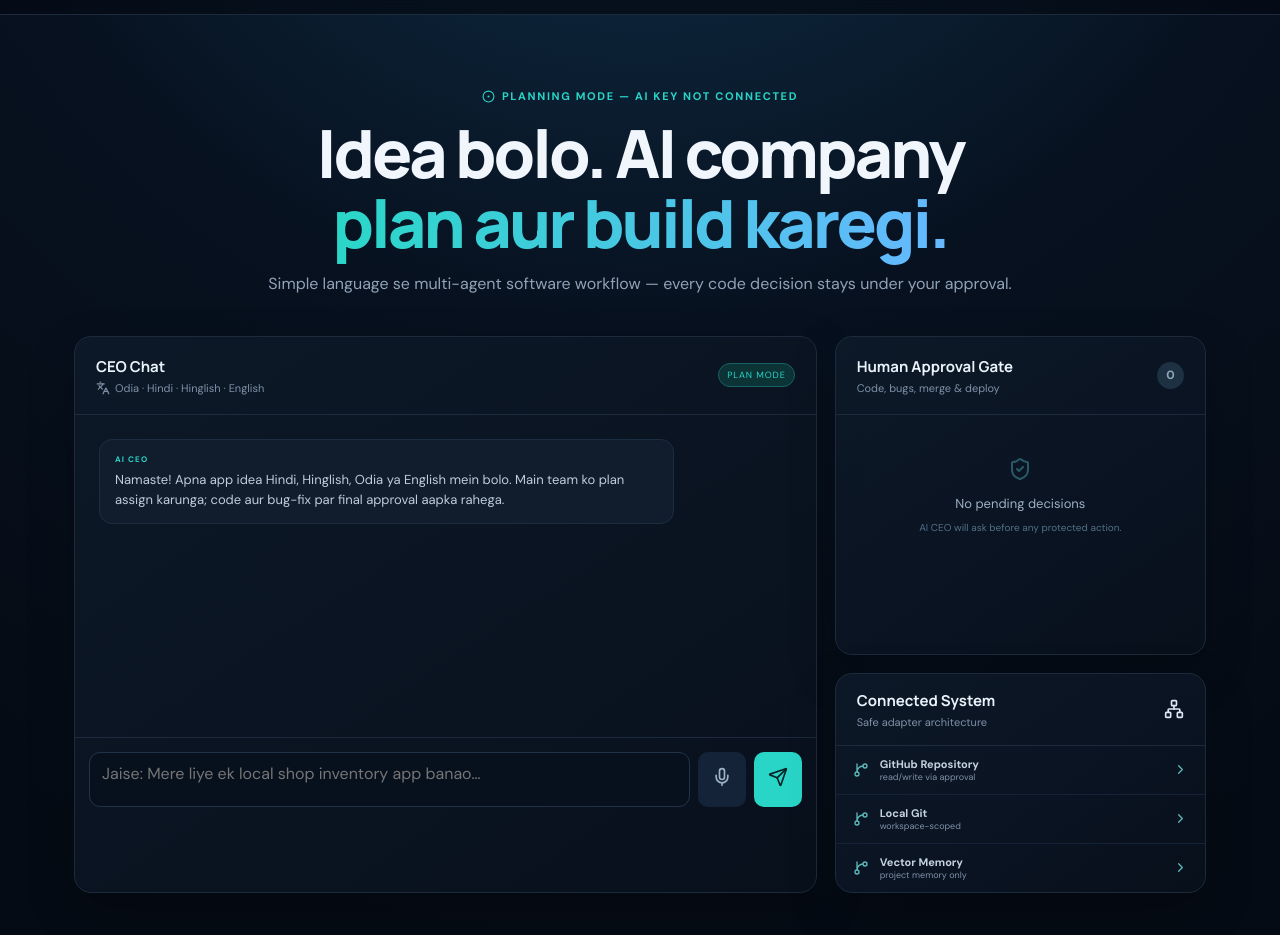
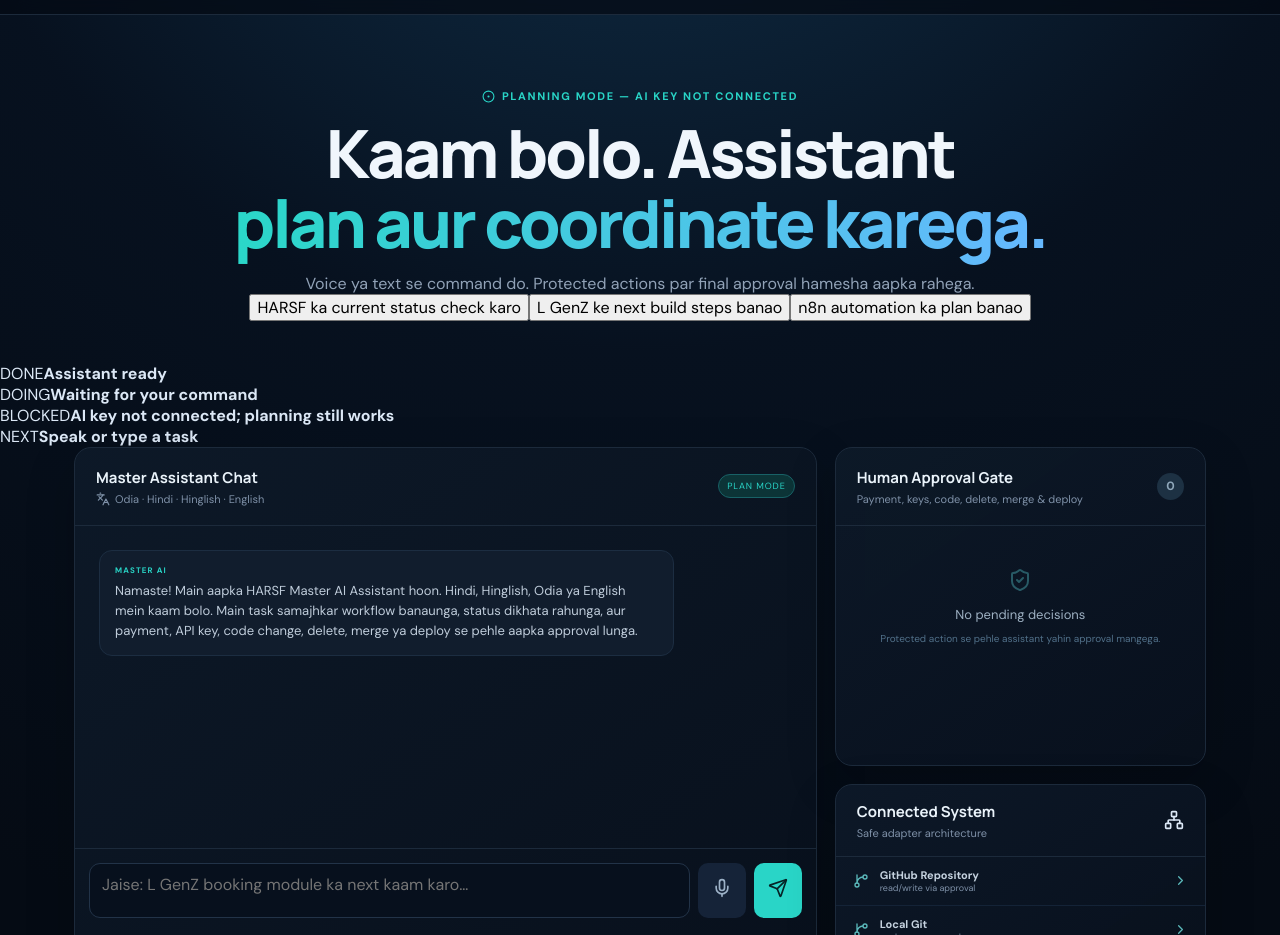
Before and after one commit to shantienterprisesupport-eng/harsf, a React (Vite) app: page / in a window 1280 px wide. Shown: the part 57-992 px from the top of the page. Built offline with nearby package versions, Linux system fonts and the light colour scheme; no server answers.

Commit message:
Turn CEO chat into Master AI Assistant V1

```diff
--- a/src/App.tsx
+++ b/src/App.tsx
@@ -1,6 +1,6 @@
 import { useEffect, useMemo, useState } from 'react';
 import { Bot, Check, ChevronRight, CircleDot, GitBranch, Languages, Mic, Network, Send, ShieldCheck, Square, X } from 'lucide-react';
-import { agents, decideTask, planGoal } from './core/orchestrator';
+import { agents, decideTask, planGoal, summarizeWorkflow } from './core/orchestrator';
 import { mcpServers } from './core/mcp';
 import { providers } from './config/providers';
 import type { ChatMessage, WorkflowTask } from './types';
@@ -11,14 +11,21 @@ type RecognitionCtor = new () => { lang: string; continuous: boolean; interimRes
 const aiGatewayBaseUrl = import.meta.env.VITE_API_BASE_URL || 'http://127.0.0.1:8787';
 const aiGatewayUrl = `${aiGatewayBaseUrl}/api/ceo-chat`;
 
+const quickJobs = [
+  'HARSF ka current status check karo',
+  'L GenZ ke next build steps banao',
+  'n8n automation ka plan banao',
+];
+
 export default function App() {
   const [input, setInput] = useState('');
   const [listening, setListening] = useState(false);
   const [gatewayReady, setGatewayReady] = useState<boolean | null>(null);
   const [tasks, setTasks] = useState<WorkflowTask[]>([]);
   const [messages, setMessages] = useState<ChatMessage[]>([
-    { id: 'welcome', author: 'ceo', text: 'Namaste! Apna app idea Hindi, Hinglish, Odia ya English mein bolo. Main team ko plan assign karunga; code aur bug-fix par final approval aapka rahega.' },
+    { id: 'welcome', author: 'ceo', text: 'Namaste! Main aapka HARSF Master AI Assistant hoon. Hindi, Hinglish, Odia ya English mein kaam bolo. Main task samajhkar workflow banaunga, status dikhata rahunga, aur payment, API key, code change, delete, merge ya deploy se pehle aapka approval lunga.' },
   ]);
+
   useEffect(() => {
     fetch(`${aiGatewayBaseUrl}/health`)
       .then((response) => response.json())
@@ -27,6 +34,7 @@ export default function App() {
   }, []);
 
   const pending = useMemo(() => tasks.filter((task) => task.status === 'approval').length, [tasks]);
+  const workflowStatus = useMemo(() => summarizeWorkflow(tasks, gatewayReady), [tasks, gatewayReady]);
 
   async function askAiCeo(goal: string, fallback: string) {
     try {
@@ -42,11 +50,12 @@ export default function App() {
     }
   }
 
-  async function submit() {
-    const goal = input.trim();
+  async function submit(explicitGoal?: string) {
+    const goal = (explicitGoal ?? input).trim();
     if (!goal) return;
     const planned = planGoal(goal);
-    const fallback = `Goal samajh gaya. ${planned.length} tasks banaye; ${planned.filter(t => t.status === 'approval').length} decisions aapke approval mein hain.`;
+    const approvals = planned.filter((task) => task.status === 'approval').length;
+    const fallback = `Goal samajh gaya. ${planned.length} steps ka workflow ready hai.${approvals ? ` ${approvals} protected actions aapke approval ke bina execute nahi honge.` : ''}`;
     setMessages((old) => [...old, { id: crypto.randomUUID(), author: 'human', text: goal }]);
     setTasks(planned);
     setInput('');
@@ -56,12 +65,18 @@ export default function App() {
 
   function voice() {
     const Ctor = (window as typeof window & { webkitSpeechRecognition?: RecognitionCtor; SpeechRecognition?: RecognitionCtor }).SpeechRecognition ?? (window as typeof window & { webkitSpeechRecognition?: RecognitionCtor }).webkitSpeechRecognition;
-    if (!Ctor) { setMessages((old) => [...old, { id: crypto.randomUUID(), author: 'ceo', text: 'Is browser mein voice input available nahi hai. Text box mein likh sakte hain.' }]); return; }
+    if (!Ctor) {
+      setMessages((old) => [...old, { id: crypto.randomUUID(), author: 'ceo', text: 'Is browser mein voice input available nahi hai. Text box mein likh sakte hain.' }]);
+      return;
+    }
     const recognition = new Ctor();
-    recognition.lang = 'hi-IN'; recognition.continuous = false; recognition.interimResults = false;
+    recognition.lang = 'hi-IN';
+    recognition.continuous = false;
+    recognition.interimResults = false;
     recognition.onresult = (event) => setInput(event.results[0][0].transcript);
     recognition.onend = () => setListening(false);
-    setListening(true); recognition.start();
+    setListening(true);
+    recognition.start();
   }
 
   function decision(id: string, approved: boolean) {
@@ -69,25 +84,48 @@ export default function App() {
   }
 
   return <main>
-    <header className="topbar"><div className="brand"><span className="brandmark"><Bot size={22}/></span><div><strong>HARSF</strong><small>Autonomous AI Company</small></div></div><div className="human"><ShieldCheck size={16}/> Human CEO Control</div></header>
-    <section className="hero"><div className="eyebrow"><CircleDot size={13}/> {gatewayReady === null ? 'Checking AI connection…' : gatewayReady ? 'AI CEO connected' : 'Planning mode — AI key not connected'}</div><h1>Idea bolo. AI company<br/><span>plan aur build karegi.</span></h1><p>Simple language se multi-agent software workflow — every code decision stays under your approval.</p></section>
+    <header className="topbar">
+      <div className="brand"><span className="brandmark"><Bot size={22}/></span><div><strong>HARSF</strong><small>Master AI Assistant V1</small></div></div>
+      <div className="human"><ShieldCheck size={16}/> Human CEO Control</div>
+    </header>
+
+    <section className="hero">
+      <div className="eyebrow"><CircleDot size={13}/> {gatewayReady === null ? 'Checking AI connection…' : gatewayReady ? 'Master Assistant connected' : 'Planning mode — AI key not connected'}</div>
+      <h1>Kaam bolo. Assistant<br/><span>plan aur coordinate karega.</span></h1>
+      <p>Voice ya text se command do. Protected actions par final approval hamesha aapka rahega.</p>
+      <div className="quick-jobs">{quickJobs.map((job) => <button key={job} onClick={() => void submit(job)}>{job}</button>)}</div>
+    </section>
+
+    <section className="status-board" aria-label="Assistant status">
+      <div className="status-card"><span>DONE</span><strong>{workflowStatus.done}</strong></div>
+      <div className="status-card"><span>DOING</span><strong>{workflowStatus.doing}</strong></div>
+      <div className="status-card"><span>BLOCKED</span><strong>{workflowStatus.blocked}</strong></div>
+      <div className="status-card"><span>NEXT</span><strong>{workflowStatus.next}</strong></div>
+    </section>
 
     <div className="layout">
       <section className="chat panel">
-        <div className="panel-title"><div><h2>CEO Chat</h2><p><Languages size={14}/> Odia · Hindi · Hinglish · English</p></div><span className="live">{gatewayReady ? 'AI READY' : 'PLAN MODE'}</span></div>
-        <div className="messages">{messages.map((m) => <div key={m.id} className={`message ${m.author}`}><span>{m.author === 'ceo' ? 'AI CEO' : 'YOU'}</span>{m.text}</div>)}</div>
-        <div className="composer"><textarea aria-label="App idea" value={input} onChange={(e) => setInput(e.target.value)} onKeyDown={(e) => { if (e.key === 'Enter' && !e.shiftKey) { e.preventDefault(); void submit(); } }} placeholder="Jaise: Mere liye ek local shop inventory app banao…"/><button className={`voice ${listening ? 'active' : ''}`} aria-label="Voice input" onClick={voice}>{listening ? <Square size={18}/> : <Mic size={20}/>}</button><button className="send" aria-label="Send" onClick={() => void submit()}><Send size={20}/></button></div>
+        <div className="panel-title"><div><h2>Master Assistant Chat</h2><p><Languages size={14}/> Odia · Hindi · Hinglish · English</p></div><span className="live">{gatewayReady ? 'AI READY' : 'PLAN MODE'}</span></div>
+        <div className="messages">{messages.map((m) => <div key={m.id} className={`message ${m.author}`}><span>{m.author === 'ceo' ? 'MASTER AI' : 'YOU'}</span>{m.text}</div>)}</div>
+        <div className="composer">
+          <textarea aria-label="Task command" value={input} onChange={(e) => setInput(e.target.value)} onKeyDown={(e) => { if (e.key === 'Enter' && !e.shiftKey) { e.preventDefault(); void submit(); } }} placeholder="Jaise: L GenZ booking module ka next kaam karo…"/>
+          <button className={`voice ${listening ? 'active' : ''}`} aria-label="Voice input" onClick={voice}>{listening ? <Square size={18}/> : <Mic size={20}/>}</button>
+          <button className="send" aria-label="Send" onClick={() => void submit()}><Send size={20}/></button>
+        </div>
       </section>
 
       <aside className="stack">
-        <section className="panel approval"><div className="panel-title"><div><h2>Human Approval Gate</h2><p>Code, bugs, merge & deploy</p></div><b>{pending}</b></div>
-          <div className="task-list">{tasks.length === 0 ? <div className="empty"><ShieldCheck/><p>No pending decisions</p><small>AI CEO will ask before any protected action.</small></div> : tasks.map((task) => <div className="task" key={task.id}><div><span className={`status ${task.status}`}>{task.status}</span><strong>{task.title.split(':')[0]}</strong><small>{agents.find(a => a.id === task.agentId)?.name}</small></div>{task.status === 'approval' && <div className="actions"><button aria-label="Reject" onClick={() => decision(task.id, false)}><X size={15}/></button><button aria-label="Approve" className="approve" onClick={() => decision(task.id, true)}><Check size={15}/></button></div>}</div>)}</div>
+        <section className="panel approval">
+          <div className="panel-title"><div><h2>Human Approval Gate</h2><p>Payment, keys, code, delete, merge & deploy</p></div><b>{pending}</b></div>
+          <div className="task-list">{tasks.length === 0 ? <div className="empty"><ShieldCheck/><p>No pending decisions</p><small>Protected action se pehle assistant yahin approval mangega.</small></div> : tasks.map((task) => <div className="task" key={task.id}><div><span className={`status ${task.status}`}>{task.status}</span><strong>{task.title.split(':')[0]}</strong><small>{agents.find(a => a.id === task.agentId)?.name}</small></div>{task.status === 'approval' && <div className="actions"><button aria-label="Reject" onClick={() => decision(task.id, false)}><X size={15}/></button><button aria-label="Approve" className="approve" onClick={() => decision(task.id, true)}><Check size={15}/></button></div>}</div>)}</div>
         </section>
+
         <section className="panel connections"><div className="panel-title"><div><h2>Connected System</h2><p>Safe adapter architecture</p></div><Network size={20}/></div>{mcpServers.map((server) => <div className="connection" key={server.id}><GitBranch size={16}/><div><strong>{server.label}</strong><small>{server.permission}</small></div><ChevronRight size={15}/></div>)}</section>
       </aside>
     </div>
 
-    <section className="ecosystem"><div><p className="eyebrow">MODEL ROUTER</p><h2>One orchestration layer, many AI providers</h2></div><div className="provider-grid">{providers.map((p) => <div className="provider" key={p.id}><span>{p.name.slice(0, 2).toUpperCase()}</span><div><strong>{p.name}</strong><small>{p.models.join(' · ')}</small></div><i className={p.status === 'adapter-ready' ? 'ready' : ''}>{p.status === 'adapter-ready' ? 'adapter' : 'research'}</i></div>)}</div></section>
-    <footer><span>Ruflo-ready orchestration</span><span>Human-in-the-Loop by default</span><span>No secrets stored in UI</span></footer>
+    <section className="ecosystem"><div><p className="eyebrow">MODEL ROUTER</p><h2>One assistant layer, many AI providers</h2></div><div className="provider-grid">{providers.map((p) => <div className="provider" key={p.id}><span>{p.name.slice(0, 2).toUpperCase()}</span><div><strong>{p.name}</strong><small>{p.models.join(' · ')}</small></div><i className={p.status === 'adapter-ready' ? 'ready' : ''}>{p.status === 'adapter-ready' ? 'adapter' : 'research'}</i></div>)}</div></section>
+
+    <footer><span>Master Assistant V1</span><span>Human-in-the-Loop by default</span><span>No secrets stored in UI</span></footer>
   </main>;
 }
```
